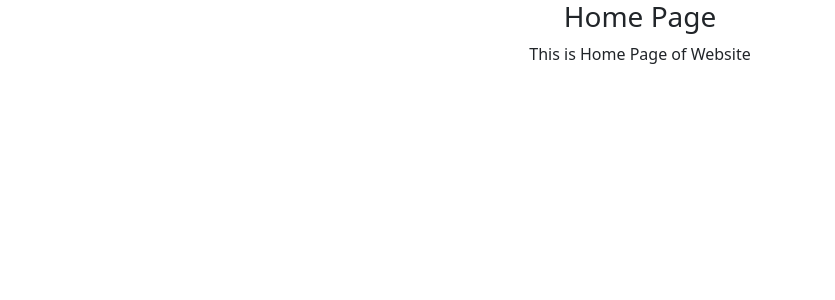
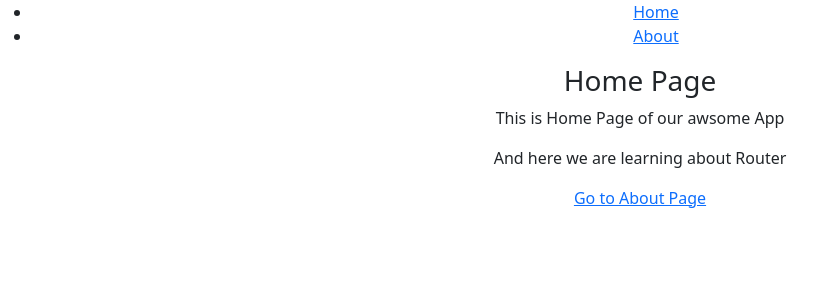
Before and after one commit to vijay4211/parent_to_child, a React (Create React App) app: page / in a window 1280 px wide. Shown: the top 300 px of the page, without its empty margins (0-835 px from the left). Built offline with nearby package versions, Linux system fonts and the light colour scheme.

Commit message:
add nav Link

```diff
--- a/src/App.js
+++ b/src/App.js
@@ -3,11 +3,13 @@ import "bootstrap/dist/css/bootstrap.min.css";
 import { BrowserRouter, Route, Routes } from "react-router-dom";
 import Home from "./component/Home";
 import About from "./component/About";
+import Nav from "./Nav";
 
 function App() {
   return (
     <div className="App">
       <BrowserRouter>
+      <Nav />
         <Routes>
           <Route path="/" element={<Home />} />
           <Route path="/about" element={<About />} />
--- a/src/Nav.js
+++ b/src/Nav.js
@@ -4,12 +4,14 @@ import { Link } from "react-router-dom";
 function Nav() {
   return (
     <div>
-      <Link to="/">Home Page</Link>
-      <br />
-      <Link to="/about">About Page</Link>
-      <br />
-      <Link to="/login">Login Page</Link>
-      <br />
+      <ul>
+        <li>
+          <Link to={"/"}>Home</Link>
+        </li>
+        <li>
+          <Link to={"/about"}>About</Link>
+        </li>
+      </ul>
     </div>
   );
 }
--- a/src/component/About.js
+++ b/src/component/About.js
@@ -1,8 +1,11 @@
+import { Link } from "react-router-dom";
 function About() {
   return (
     <div>
       <h3>About Page</h3>
-      <p>This is About Page of Website</p>
+      <p>This is About Page of our awsome App</p>
+      <p>And here we are learning About Router</p>
+      <Link to="/">Go to Home Page</Link>
     </div>
   );
 }
--- a/src/component/Home.js
+++ b/src/component/Home.js
@@ -1,8 +1,11 @@
+import { Link } from "react-router-dom";
 function Home() {
   return (
     <div>
       <h3>Home Page</h3>
-      <p>This is Home Page of Website</p>
+      <p>This is Home Page of our awsome App</p>
+      <p>And here we are learning about Router</p>
+      <Link to="/about">Go to About Page</Link>
     </div>
   );
 }
```
